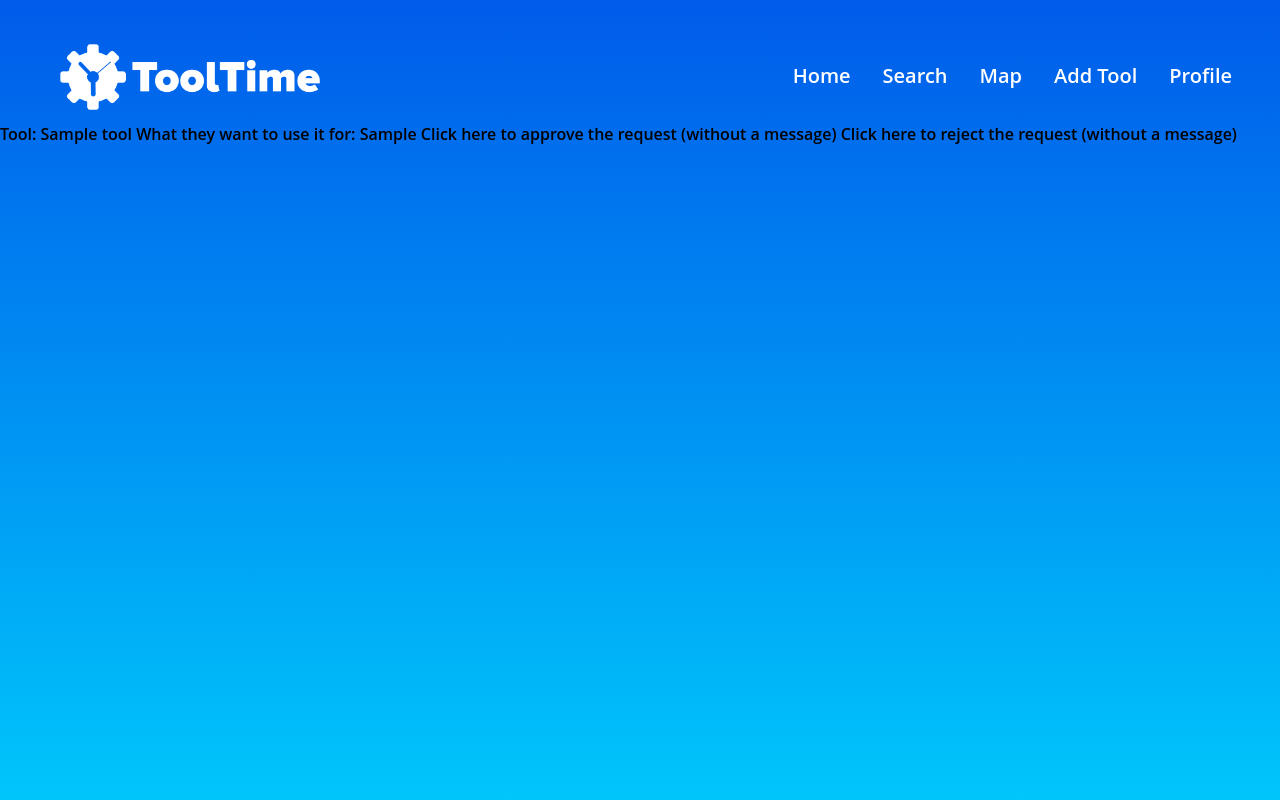
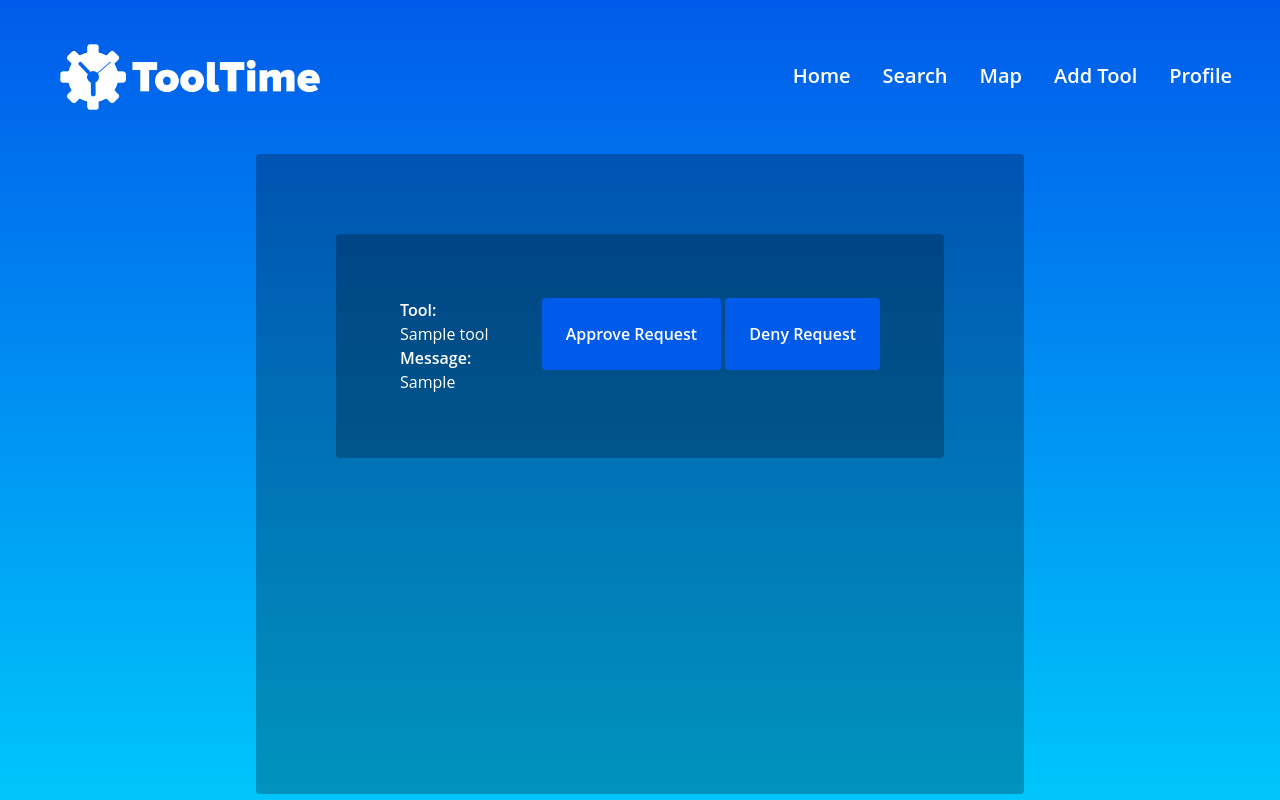
Before and after one commit to jacobef/djangang, a Django app: template djangang/templates/rental/requests_inbox.html in a window 1280 px wide. Run offline with Django 4.2, Linux system fonts and the light colour scheme; the template is opened without the code that fills it: values that come from a table or form of the project are taken from there, others are empty; tables that the repository leaves empty hold one stand-in row (values such as "Sample post"); some libraries are stand-ins or nearby versions.

Commit message:
Styled inbox

```diff
--- a/djangang/templates/rental/requests_inbox.html
+++ b/djangang/templates/rental/requests_inbox.html
@@ -1,15 +1,28 @@
 {% extends "base.html" %}
 
 {% block content %}
+    <div class = "text-white w-[60vw] h-[80vh] m-auto mt-8 p-16 bg-black/25 rounded">
     {% if not rental_requests.exists %}
         <h3>You have no pending rental requests in your inbox.</h3>
     {% endif %}
     {% for rental_request in rental_requests %}
-        Tool: {{ rental_request.tool.name }}
-        What they want to use it for: {{ rental_request.using_for }}
+        <div class="m-4 p-16 bg-black/25 rounded">
+        <div class = "inline-block w-[10vw]" >
+        <h3 class = ""> Tool: </h3> <p class = "text-l font-normal"> {{ rental_request.tool.name }} </p>
+        <h3 class = ""> Message: </h3> <p class = "text-l font-normal"> {{ rental_request.using_for }} </p>
+        </div>
+            <div class ="float-right inline-block">
+        <button class = "inline-block text-l p-6 bg-[#005bea] hover:bg-[#00c6fb] text-white rounded">
         <a href={% url "rental:approve-request" pk=rental_request.pk %}>
-            Click here to approve the request (without a message)</a>
+            Approve Request</a>
+        </button>
+        <button class = "inline-block text-l p-6 bg-[#005bea] hover:bg-[#00c6fb] text-white rounded">
         <a href={% url "rental:reject-request" pk=rental_request.pk %}>
-            Click here to reject the request (without a message)</a>
+            Deny Request</a>
+        </button>
+            </div>
+        </div>
+
     {% endfor %}
+    </div>
 {% endblock %}
--- a/djangang/templates/rental/requests_outbox.html
+++ b/djangang/templates/rental/requests_outbox.html
@@ -1,6 +1,8 @@
 {% extends "base.html" %}
 
 {% block content %}
+
+    <div class="text-white w-[60vw] m-auto mt-8 py-6">
     {% if not rental_requests.exists %}
         <h3>You have not sent any rental requests.</h3>
     {% endif %}
@@ -14,4 +16,5 @@
             Your request has been REJECTED.
         {% endif %}
     {% endfor %}
+     </div>
 {% endblock %}
```
